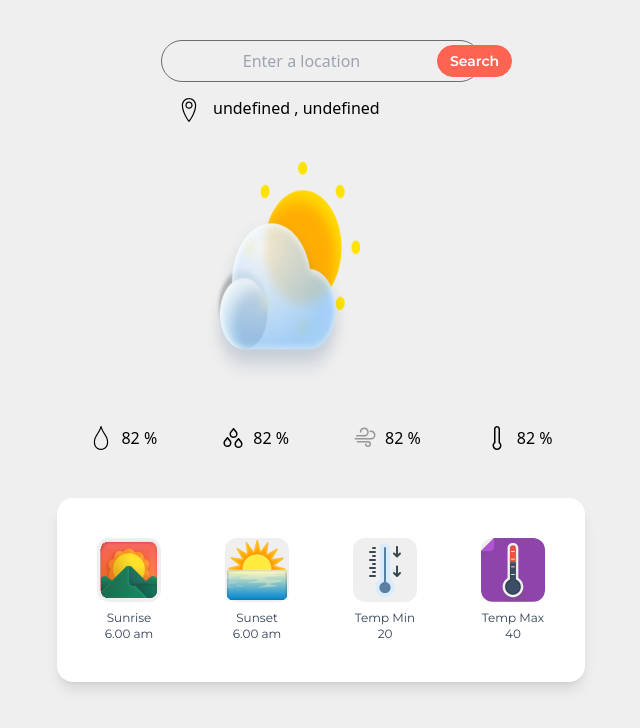
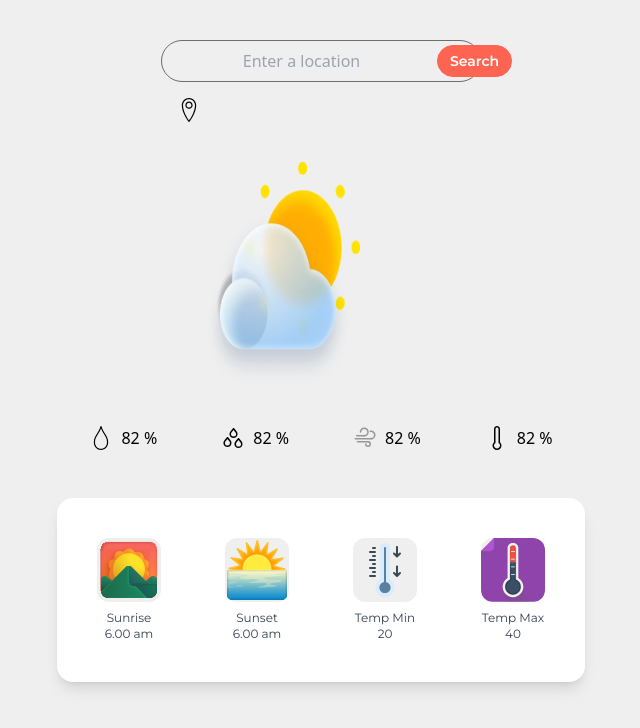
Before and after one commit to nuruzzamn/Weather-App-by-React---Tailwind-, a React (Vite) app: page / in a window 1280 px wide. Shown: the top 728 px of the page, without its empty margins (319-959 px from the left). Built offline with nearby package versions, Linux system fonts and the light colour scheme; a web font is replaced by a local one.

Commit message:
[feat]after fetch location  succesfully show on ui

```diff
--- a/src/components/SearchCard.jsx
+++ b/src/components/SearchCard.jsx
@@ -1,8 +1,25 @@
 import Button from "./Button";
 import locationIcon from "../assets/icons/location.svg";
+import { useState } from "react";
 
 const SearchCard = ({ onclick, onChangeHandle, searchData, location }) => {
-  location && console.log("search card", location);
+  const {name, country}=location
+
+  // const [newName, setNewName]=useState("")
+  // const [newCountry, setNewCountry]=useState("")
+
+
+  // if (name && country !== undefined){
+  //   setNewName(name)
+  //   setNewCountry(country)
+  //   console.log("search card name", name);
+  // } else {
+  //   console.log("value undefined");
+  //   setNewName("")
+  //   setNewCountry("")
+  // }
+
+  // console.log("not undefined",newName);
 
   return (
     <div className="flex flex-col gap-3">
@@ -22,7 +39,8 @@ const SearchCard = ({ onclick, onChangeHandle, searchData, location }) => {
       <section className="flex justify-start items-center px-4 gap-3">
         <img src={locationIcon} alt="" className="small-icon-size mt-1" />
 
-         {location && <p>{location.name +" "+","+" "+ location.country}</p>}
+        {/* <p>{data}</p> */}
+       {(name && country)!== undefined? <p>{name +" "+","+" "+ country}</p>:<p>{""}</p>}
       </section>
     </div>
   );
```
